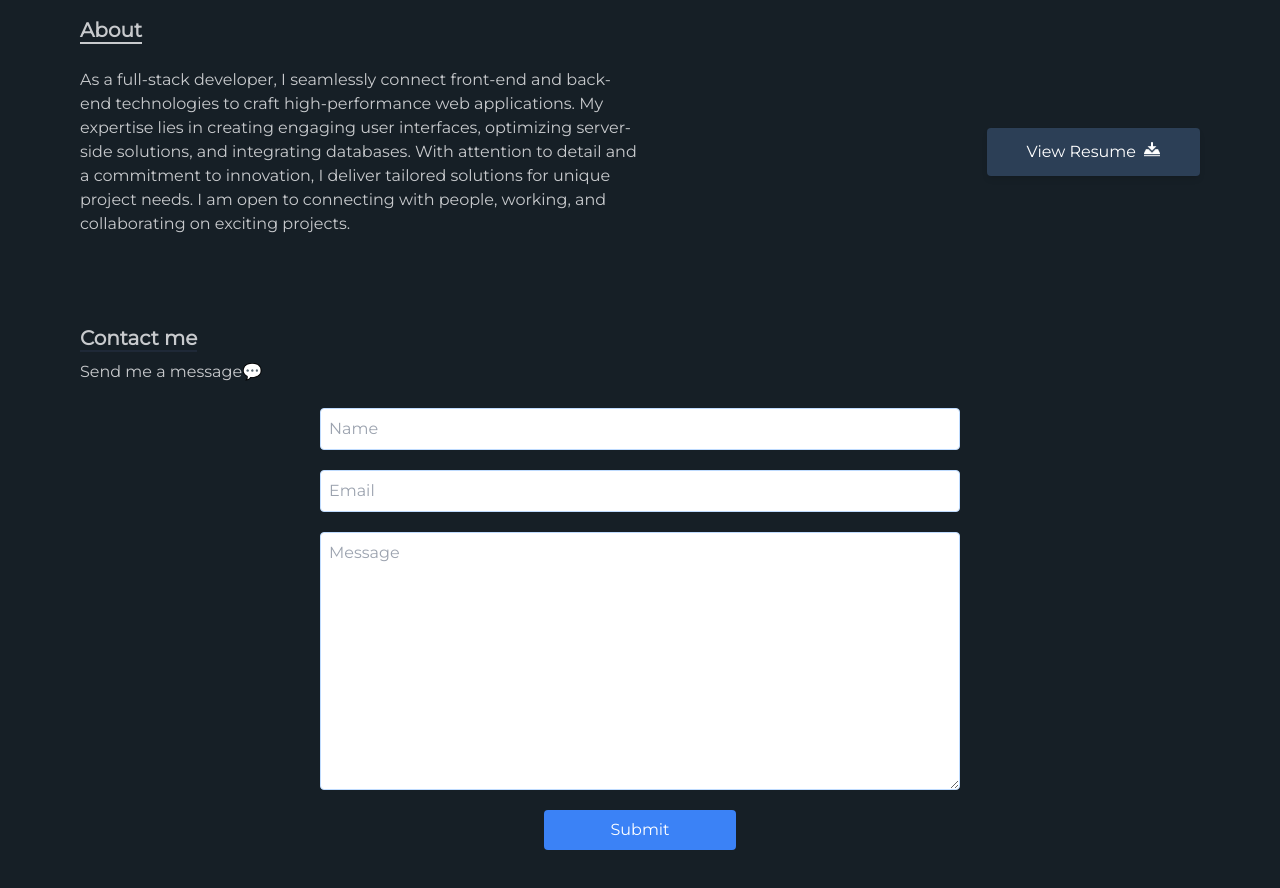
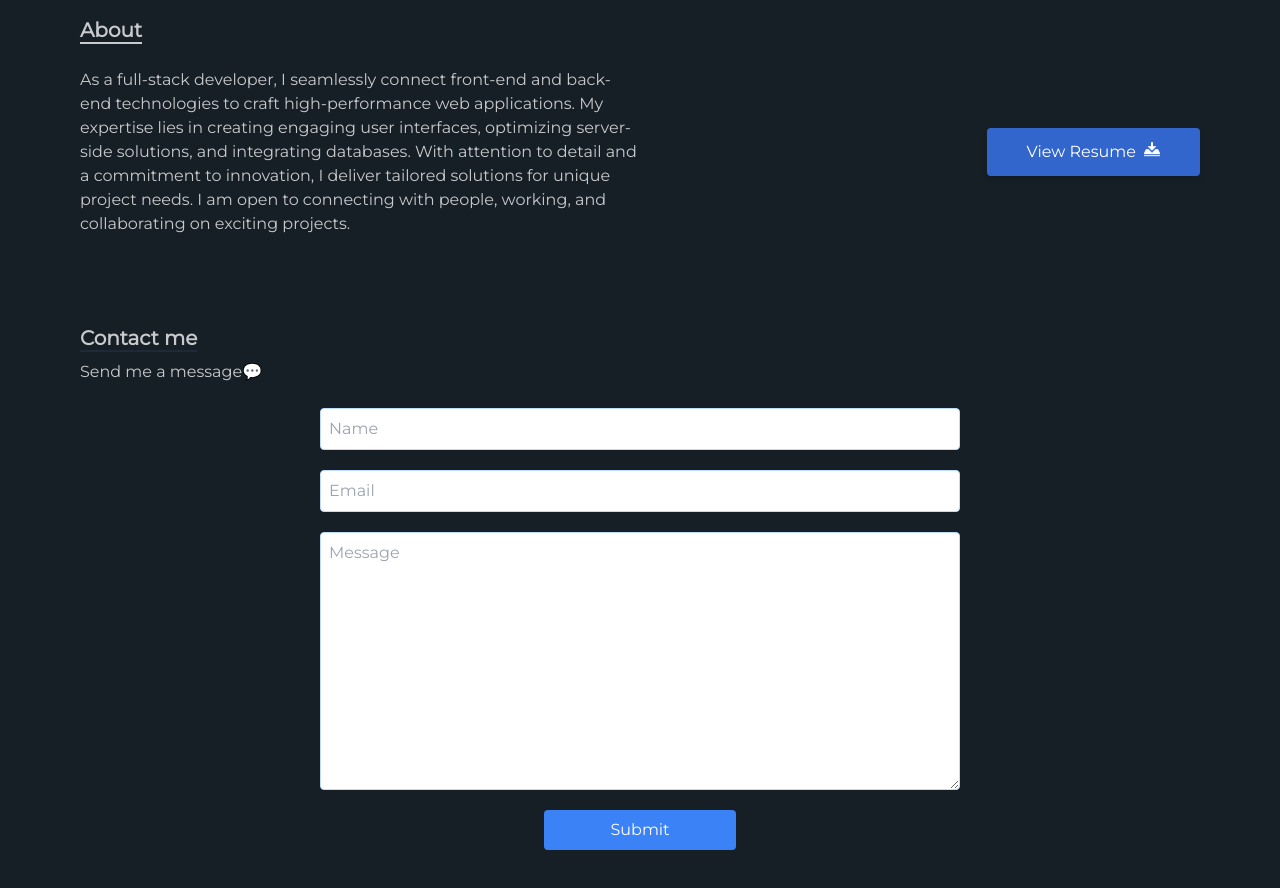
Before and after one commit to feran15/PORTFOLIO, a React (Vite) app: page / in a window 1280 px wide. Shown: the part 2960-3848 px from the top of the page. Built offline with nearby package versions, Linux system fonts and the light colour scheme.

Commit message:
made some changes

```diff
--- a/src/components/About.jsx
+++ b/src/components/About.jsx
@@ -26,8 +26,7 @@ export const About = () => {
             working, and collaborating on exciting projects.
           </p>
           <motion.button whileHover={{ scale: 1.1 }} whileTap={{ scale: 0.9 }} data-aos="zoom-in-left">
-            {/* <a href='/My Resume.pdf' download className="flex items-center space-x-2 bg-[#2C3F56] text-white py-6 px-10 h-10 rounded shadow-md"> */}
-            <a href='/My Resume.pdf' download className="flex items-center space-x-2 bg-[#2C3F56] text-white py-6 px-10 h-10 rounded shadow-md">
+            <a href='/My Resume.pdf' download className="flex items-center space-x-2 bg-[#3366CC] text-white py-6 px-10 h-10 rounded shadow-md">
               <p>View Resume </p>
               <ImDownload2 className="animate-bounce" />
             </a>
```
